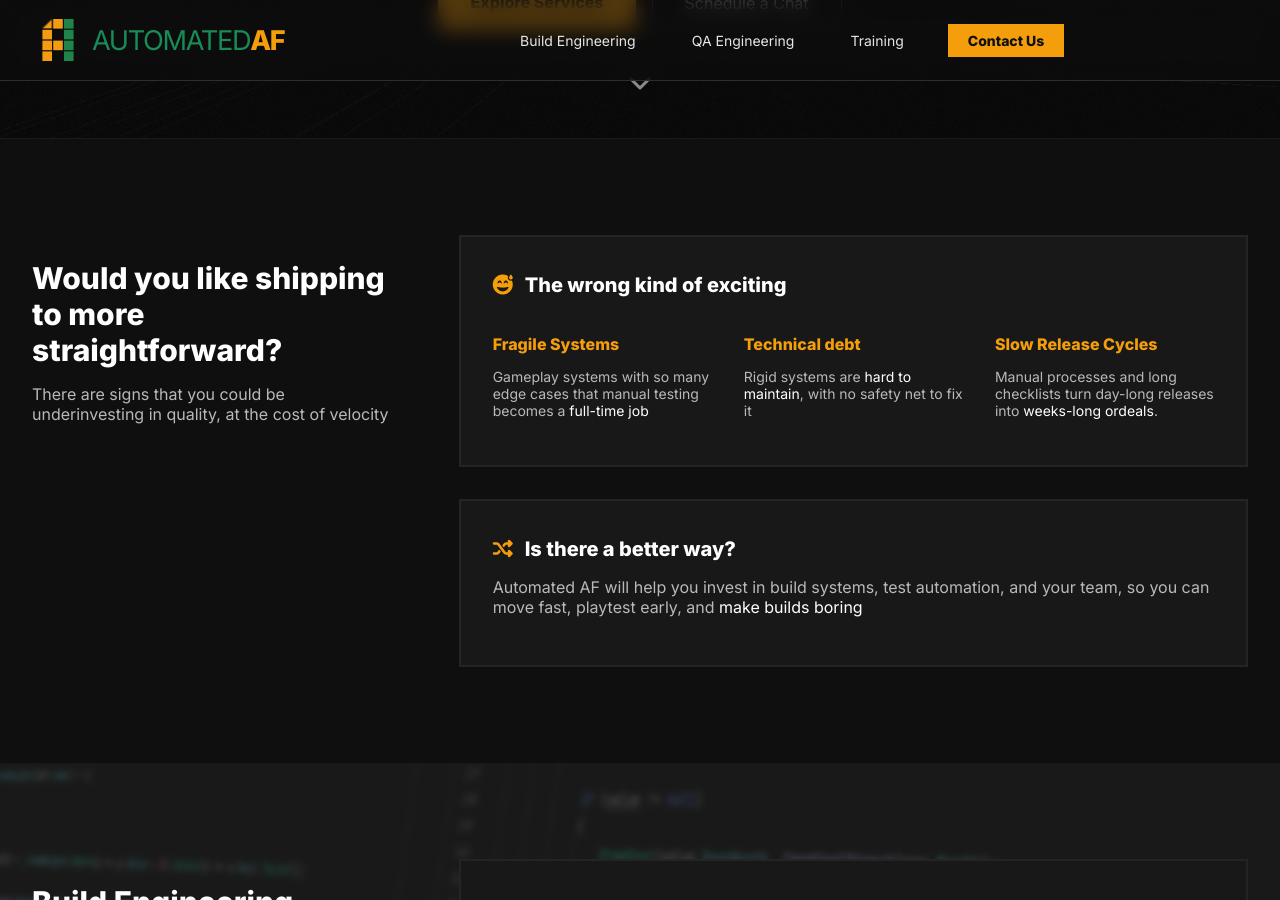
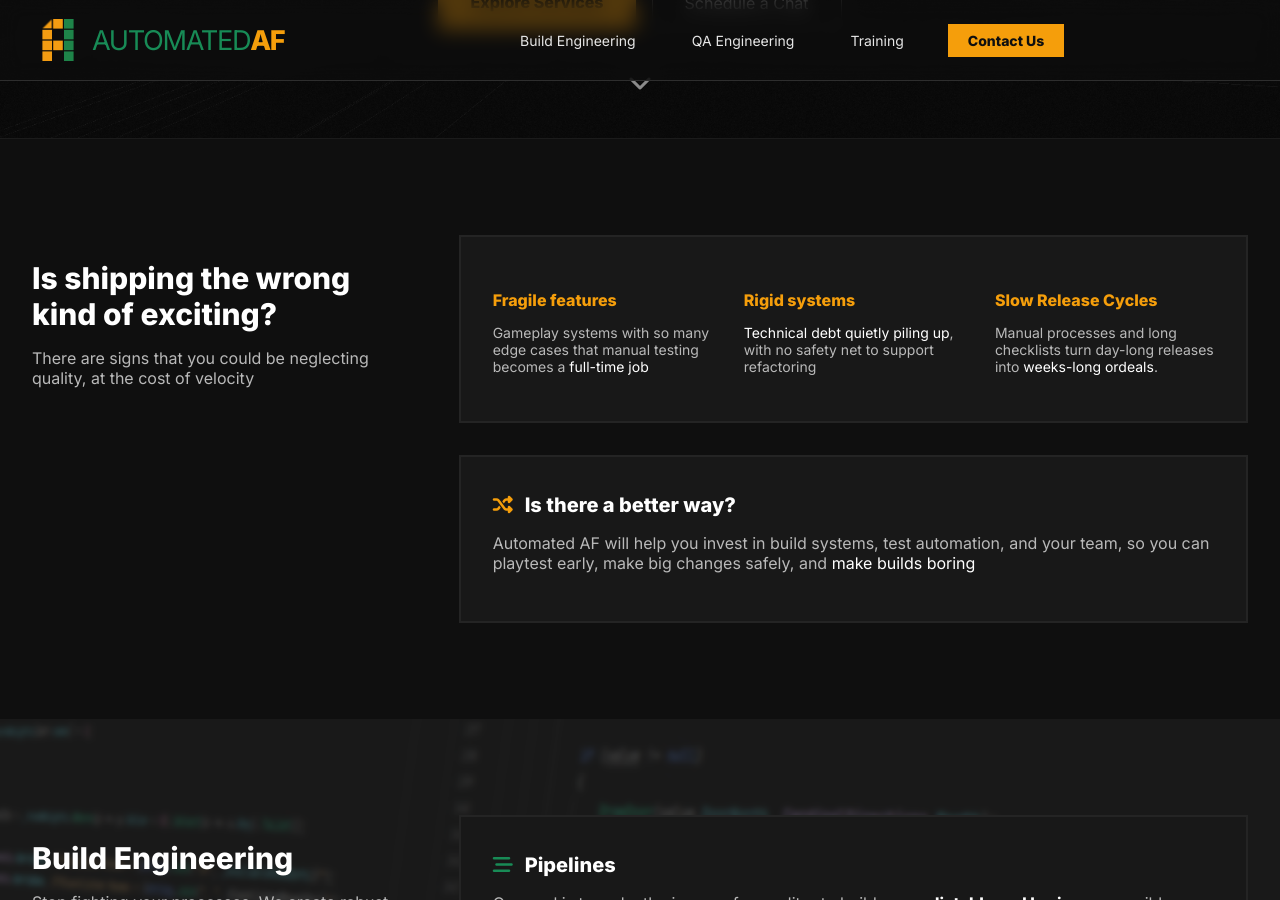
Before and after one commit to tenpn/automatedaf-company, a Jekyll site: the page built from index.html, in a window 1280 px wide and 900 px high, scrolled down 762 px. Built offline with Jekyll 4.4.1, drawn with Linux system fonts in a browser that asks for light colours.

Commit message:
iterating pain points

```diff
--- a/_includes/sections/pain-points.html
+++ b/_includes/sections/pain-points.html
@@ -9,30 +9,26 @@
 					<i class="fas fa-triangle-exclamation text-brand-accent"
 						style="font-size: 3.5rem; margin-bottom: 1rem;"></i>
 				</div>
-				<h2 class="title-lg">Would you like shipping to more straightforward?</h2>
+				<h2 class="title-lg">Is shipping the wrong kind of exciting?</h2>
 				<p class="text-slate-400 mb-6">
-					There are signs that you could be underinvesting in quality, at the cost of velocity
+					There are signs that you could be neglecting quality, at the cost of velocity
 				</p>
 			</div>
 
 			<!-- Content Grid -->
 			<div class="col-span-8 space-y-8">
 				<div class="card">
-					<h3 class="heading-flex">
-						<i class="fas fa-face-grin-beam-sweat text-brand-accent"></i> The wrong kind of exciting
-					</h3>
 					<div class="grid-3">
 						<div>
-							<h4 class="subheading text-brand-accent">Fragile Systems</h4>
+							<h4 class="subheading text-brand-accent">Fragile features</h4>
 							<p class="text-sm text-slate-400">Gameplay systems with so many edge cases that manual
 								testing
 								becomes a <span class="text-white">full-time job</span></p>
 						</div>
 						<div>
-							<h4 class="subheading text-brand-accent">Technical debt</h4>
-							<p class="text-sm text-slate-400">Rigid systems are <span class="text-white">hard to
-									maintain</span>, with no safety net to
-								fix it</p>
+							<h4 class="subheading text-brand-accent">Rigid systems</h4>
+							<p class="text-sm text-slate-400"><span class="text-white">Technical debt quietly piling
+									up</span>, with no safety net to support refactoring</p>
 						</div>
 						<div>
 							<h4 class="subheading text-brand-accent">Slow Release Cycles</h4>
@@ -47,8 +43,8 @@
 						<i class="fas fa-shuffle text-brand-accent"></i> Is there a better way?
 					</h3>
 					<p class="text-slate-400">Automated AF will help you invest in build systems, test automation, and
-						your team, so you can move fast,
-						playtest early, and <span class="text-white">make builds boring</span>
+						your team, so you can playtest early, make big changes safely, and <span class="text-white">make
+							builds boring</span>
 				</div>
 
 			</div>
```
